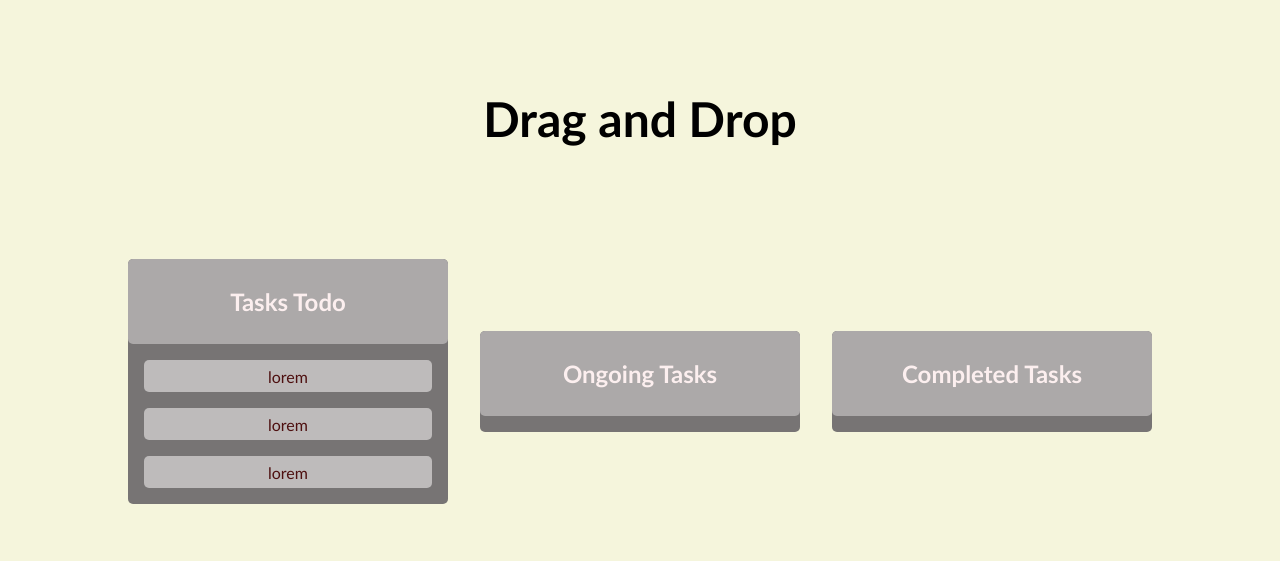
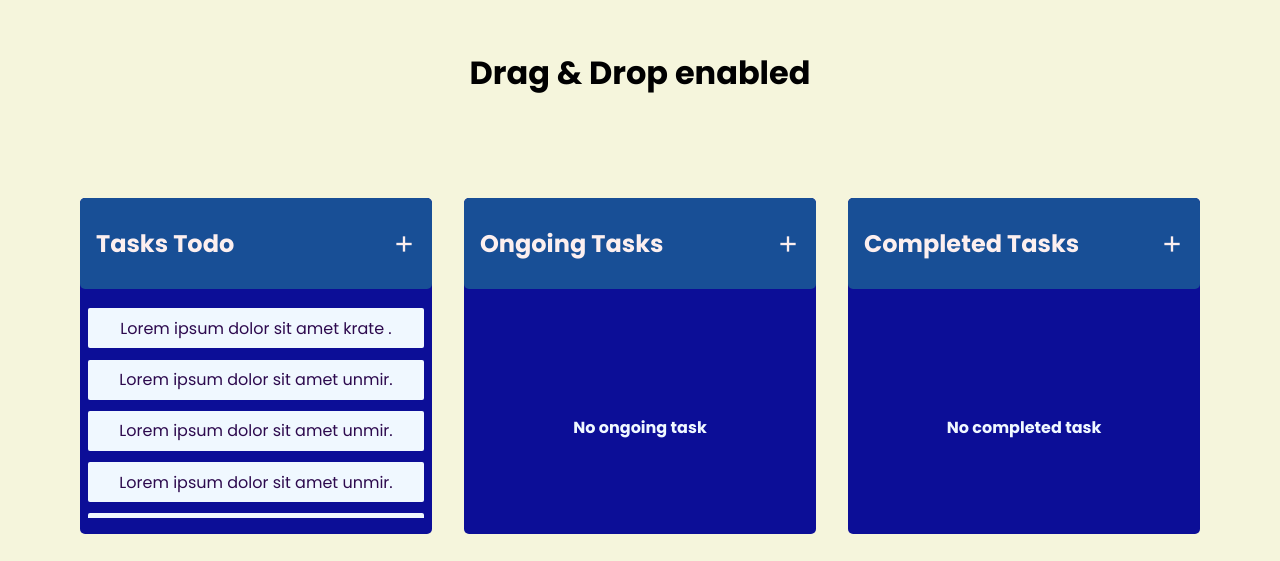
Before and after one commit to iam-benjamen/kadoro, a plain HTML site: page index.html in a window 1280 px wide. Shown: the part 127-688 px from the top of the page. Drawn offline with nearby package versions, Linux system fonts and the light colour scheme.

Commit message:
feat: ui completed, auth started

```diff
--- a/index.html
+++ b/index.html
@@ -5,27 +5,53 @@
     <meta http-equiv="X-UA-Compatible" content="IE=edge" />
     <meta name="viewport" content="width=device-width, initial-scale=1.0" />
     <title>Kadoro</title>
-    <script defer src="script.js"></script>
+    <script defer src="index.js"></script>
     <link rel="stylesheet" href="style.css" />
+    <link
+      rel="stylesheet"
+      href="https://fonts.googleapis.com/css2?family=Material+Symbols+Outlined:opsz,wght,FILL,GRAD@20..48,100..700,0..1,-50..200"
+    />
   </head>
   <body>
-    <h1 class="title">Drag and Drop</h1>
+    <h1 class="title">Drag & Drop enabled</h1>
     <main class="outer-container">
       <div class="container">
-        <div class="container-header"><h2>Tasks Todo</h2></div>
+        <div class="container-header">
+          <h2>Tasks Todo</h2>
+          <span class="material-symbols-outlined"> add </span>
+        </div>
         <div class="container-content">
-          <div class="container-task">lorem</div>
-          <div class="container-task">lorem</div>
-          <div class="container-task">lorem</div>
+          <div class="container-task">Lorem ipsum dolor sit amet krate .</div>
+          <div class="container-task">Lorem ipsum dolor sit amet unmir.</div>
+          <div class="container-task">Lorem ipsum dolor sit amet unmir.</div>
+          <div class="container-task">Lorem ipsum dolor sit amet unmir.</div>
+          <div class="container-task">Lorem ipsum dolor sit amet unmir.</div>
+          <div class="container-task">Lorem ipsum dolor sit amet unmir.</div>
+          <div class="container-task">Lorem ipsum dolor sit amet unmir.</div>
+          <div class="container-task">Lorem ipsum dolor sit amet unmir.</div>
+          <div class="container-task">Lorem ipsum dolor sit amet unmir.</div>
+        </div>
+        <!-- <div class="container-content">
+          <div class="no_ongoing_task">No task available</div>
+        </div> -->
+      </div>
+      <div class="container">
+        <div class="container-header">
+          <h2>Ongoing Tasks</h2>
+          <span class="material-symbols-outlined"> add </span>
+        </div>
+        <div class="container-content">
+          <div class="no_ongoing_task">No ongoing task</div>
         </div>
       </div>
       <div class="container">
-        <div class="container-header"><h2>Ongoing Tasks</h2></div>
-        <div class="container-content"></div>
-      </div>
-      <div class="container">
-        <div class="container-header"><h2>Completed Tasks</h2></div>
-        <div class="container-content"></div>
+        <div class="container-header">
+          <h2>Completed Tasks</h2>
+          <span class="material-symbols-outlined"> add </span>
+        </div>
+        <div class="container-content">
+          <div class="no_ongoing_task">No completed task</div>
+        </div>
       </div>
     </main>
   </body>
--- /dev/null
+++ b/index.js
@@ -0,0 +1,24 @@
+// const allowDrop = (e) => {
+//   e.preventDefault();
+// };
+
+// const drag = (e) => {
+//   e.dataTransfer.setData("text", e.target.id);
+// };
+
+const testing = document.querySelectorAll(".material-symbols-outlined ");
+testing.forEach((item) => {
+  item.addEventListener("click", () => {
+    console.log("add icon clicked!");
+  });
+});
+
+
+//Features to be iplemented
+/*
+1. Users can add tasks (summary, details) to any of the three columns by clicking add button
+2. Tasks summaries are displayed and details unveiled on click(a modal), with an edit button to persist
+3. User data is persisted as it is being edited. (indexdb/Firebase to be used)
+4. Drag and drop functionality is implemented which mutates user data
+5. Simple FIrebase Auth to ensure user uniqueness, signup and signin
+*/
--- a/script.js
+++ /dev/null
@@ -1,7 +0,0 @@
-const allowDrop = (e) => {
-  e.preventDefault();
-};
-
-const drag = (e) => {
-  e.dataTransfer.setData("text", e.target.id);
-};
--- a/style.css
+++ b/style.css
@@ -1,5 +1,7 @@
+@import url('https://fonts.googleapis.com/css2?family=Poppins:ital,wght@0,100;0,200;0,300;0,400;0,500;0,600;0,700;0,800;0,900;1,100;1,200;1,300;1,400;1,500;1,600;1,700;1,800;1,900&display=swap');
+
 body {
-    font-family: 'Trebuchet MS', 'Lucida Sans Unicode', 'Lucida Grande', 'Lucida Sans', Arial, sans-serif;
+    font-family: 'Poppins';
     display: flex;
     flex-direction: column;
     gap: 5rem;
@@ -10,7 +12,7 @@ body {
 }
 
 .title {
-    font-size: 3rem;
+    font-size: 2rem;
 }
 
 .outer-container {
@@ -18,29 +20,37 @@ body {
     align-items: center;
     justify-content: center;
     gap: 2rem;
+    flex-wrap: wrap;
 }
 
 .container {
     display: flex;
     flex-direction: column;
-    width: 20rem;
-    height: max-content;
-    background-color: rgb(119, 116, 116);
+    width: 22rem;
+    height: 20rem;
+    background-color: rgb(12, 14, 151);
     padding-bottom: 1rem;
     border-radius: 5px;
 }
 
 .container-header {
-    background-color: rgb(172, 169, 169);
+    background-color: rgb(24, 79, 150);
     text-align: center;
     color: rgb(252, 239, 239);
-    padding: .5rem 0;
+    padding: .5rem 1rem;
     border-radius: 5px;
+    font-size: 1rem;
+    display: flex;
+    align-items: center;
+    justify-content: space-between;
+
 }
 
 .container-content {
-    /* overflow-y: scroll; */
-    padding: 0 1rem;
+    overflow-y: scroll;
+    scroll-behavior: smooth;
+    height: 100%;
+    padding: .5rem .5rem;
 }
 
 .container-task {
@@ -48,10 +58,37 @@ body {
     align-items: center;
     justify-content: center;
     width: 100%;
-    height: 2rem;
-    background-color: rgb(190, 187, 187);
-    margin-top: 1rem;
-    color: rgb(78, 16, 16);
-    border-radius: 5px;
+    min-height: 2.5rem;
+    background-color: aliceblue;
+    margin-top: .7rem;
+    color: rgb(45, 10, 78);
+    border-radius: 2px;
+    cursor: pointer;
+    transition-duration: .3s;
+}
+
+.container-task:hover {
+    transform: scale(1.02);
+}
+
+.no_ongoing_task {
+    color: aliceblue;
+    font-weight: 700;
+    text-align: center;
+    margin-top: 35%;
+}
+
+.material-symbols-outlined {
+    font-variation-settings:
+        'FILL' 0,
+        'wght' 700,
+        'GRAD' 0,
+        'opsz' 48;
     cursor: pointer;
 }
+
+@media only screen and (max-width: 800px)  {
+   body{
+    height: max-content;
+   }
+}
```
